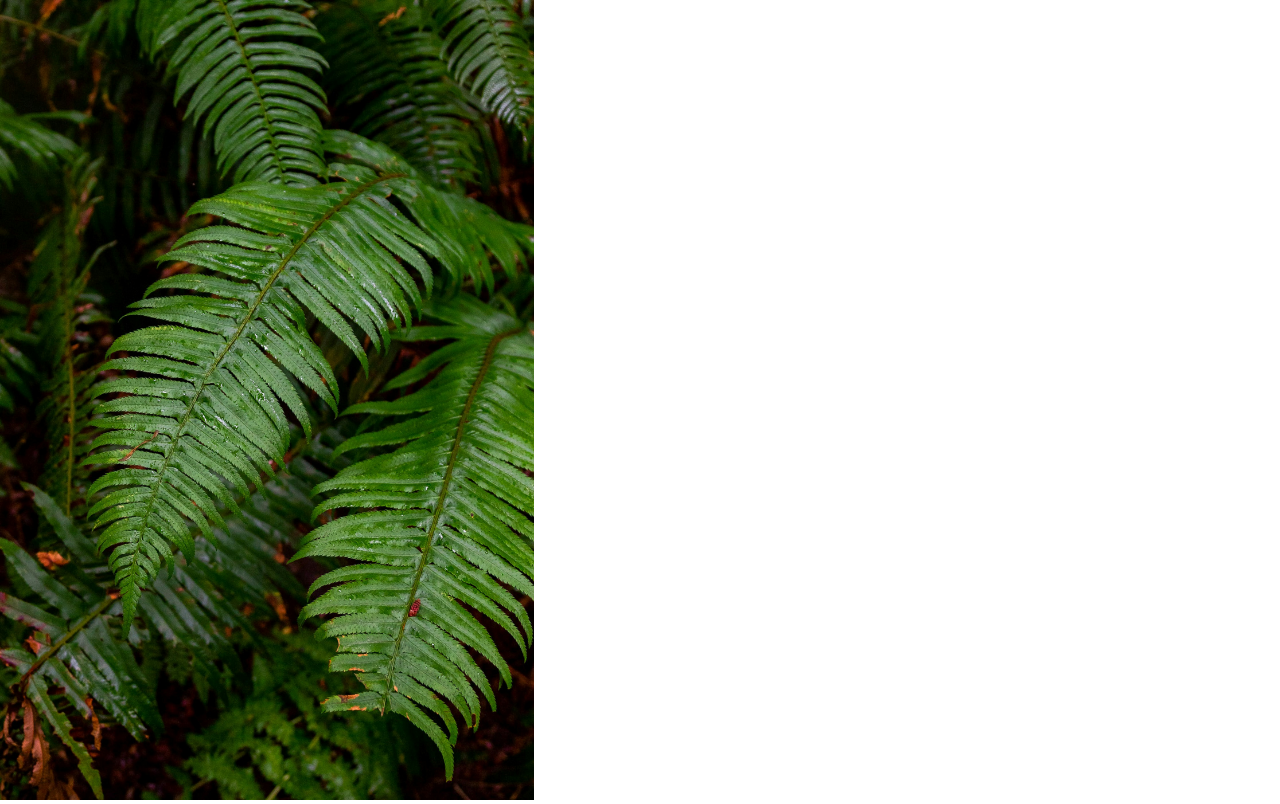
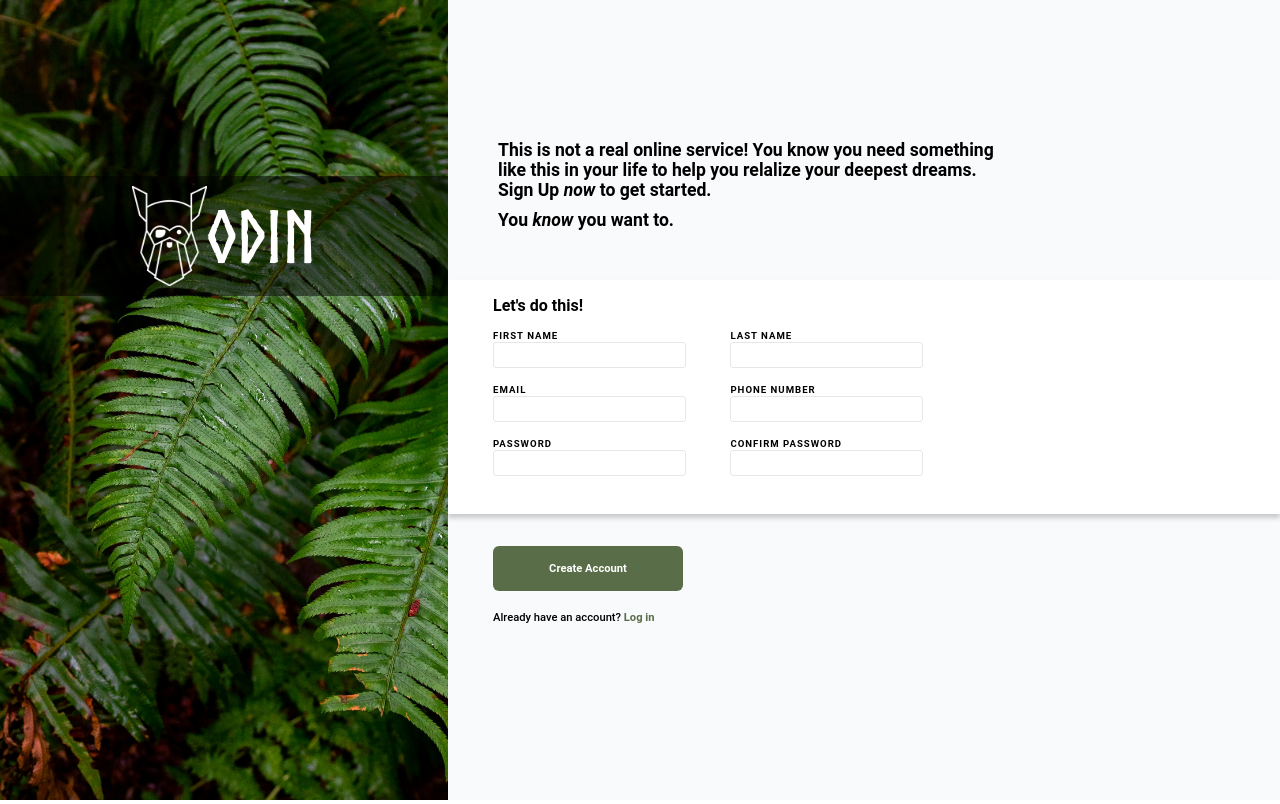
Before and after one commit to BeneSchlz/suf-top, a plain HTML site: page index.html in a window 1280 px wide. Shown: the top 804 px of the page. Drawn offline with Linux system fonts and the light colour scheme.

Commit message:
Added HTML and CSS

```diff
--- a/index.html
+++ b/index.html
@@ -7,26 +7,59 @@
     <link rel="stylesheet" href="./styles.css">
   </head>
   <body>
-    <div class="full-page">
-    <div class="container-right">
-         <img class="image1" src="./img/halie-west-25xggax4bSA-unsplash.jpg" alt="green-plants">
-         <div class="logo-container">
-         <img class="image2" src="./img/odin-lined.png" alt="odin-logo">
+    <div class="sidebar">
+      <div>
+        <img src="./img/odin-lined.png" alt="odinson" />
+        ODIN
       </div>
-      <div class="text">Odin</div>
-      <div class="img-rights">
-        <p>
-            Photo by
-            <a href="https://unsplash.com/@haliewestphoto">
-            Halie West</a>
-            on
-            <a href="https://unsplash.com/photos/green-leaf-plant-in-close-up-photography-25xggax4bSA">
-            Unsplash</a>
-        </p>
-        </div>
+  </div>
+
+  <div class="main-page">
+    <div class="info">
+      <p> This is not a real online service! You know you need something like
+        this in your life to help you relalize your deepest dreams. Sign Up
+        <em>now</em> to get started.</p>
+        <p>You <em>know</em> you want to.</p>
+    </div>
+    <form action="post">
+      <fieldset>
+        <p>Let's do this!</p>
+          <div class="container">
+              <div class="form">
+                  <div class="input">
+                    <label for="fname">FIRST NAME</label>
+                    <input type="text" name="user_fname" id="fname" required />
+                  </div>
+                  <div class="input">
+                    <label for="email">EMAIL</label>
+                    <input type="email" name="user_email" id="email" required />
+                  </div>
+                  <div class="input">
+                    <label for="pass">PASSWORD</label>
+                    <input type="password" name="user_pass" id="pass" required />
+                  </div>
+              </div>
+              <div class="form">
+                  <div class="input">
+                    <label for="lname">LAST NAME</label>
+                    <input type="text" name="user_lname" id="lname" required />
+                  </div>
+                  <div class="input">
+                    <label for="tel">PHONE NUMBER</label>
+                    <input type="tel" name="user_tel" id="tel" required />
+                  </div>
+                  <div class="input">
+                    <label for="cpass">CONFIRM PASSWORD</label>
+                    <input type="password" name="user_cpass" id="cpass" required />
+                  </div>
+              </div>
+          </div>
+      </fieldset>
+      <div class="button">
+          <button type="submit">Create Account</button>
+          <p>Already have an account? <a href="">Log in</a></p>
       </div>
-    </div>
-    <div class="container-left"></div>
+    </form>
   </div>
   </body>
 </html>
--- a/styles.css
+++ b/styles.css
@@ -1,6 +1,6 @@
 @font-face{
     font-family:"Norse";
-    src:url(./fonts/Norse-Bold.otf)
+    src: url(./fonts/Norse-Bold.otf);
 }
 
 *{
@@ -9,21 +9,165 @@
     margin: 0;
 }
 
-.full-page{
-    width:100vw;
-    height:100vh;
-    display: flex;
-    font-family: Arial, Helvetica, sans-serif;
+html {
+    height: 100%;
 }
 
-.container-right {
-    width: 33,33%;
-    height: 100%;
-    position: relative;
+p{
+    margin: 0px;
+    padding: 0px;
+    font-family: Roboto, sans-serif;
 }
 
-.container-right img {
-    display: block;
+body{
+    height: 100%;
     width: 100%;
+    display: flex;
+    margin: 0;
+}
+
+.sidebar{
+    width: 35%;
+    background-image: url(./img/halie-west-25xggax4bSA-unsplash.jpg);
+    background-size: cover;
+}
+
+.sidebar > div{
+    width: 100%;
+    height: 15%;
+    background-color: rgb(0, 0, 0,0.5);
+    color: white;
+    display: flex;
+    align-items: center;
+    justify-content: center;
+    padding: 10px;
+    box-sizing: border-box;
+    font-family: "Norse", sans-serif;
+    font-size: 4.5rem;
+    position: relative;
+    top: 22%;
+}
+
+.sidebar > div > img{
+    max-width: 100%;
+    max-height: 100%;
+}
+.main-page{
+    width: 65%;
+    display: flex;
+    flex-direction: column;
+    background-color:#f9fafc;
+}
+
+.main-page > .info{
+    display: flex;
+    flex-direction: column;
+    justify-content: end;
+    padding: 45px;
+    height: 35%;
+    box-sizing: border-box;
+}
+
+.info > p{
+    font-weight: bold;
+    max-width: 50ch;
+    margin:5px;
+    font-size: 1.1rem;
+    font-family: Roboto, sans-serif;
+}
+
+.main-page > form{
+    height: 65%;
+}
+
+fieldset{
+    display: flex;
+    flex-flow: column;
+    gap: 10px;
+    padding: 16px 45px;
+    height: 45%;
+    background-color: white;
+    border: 0;
+    box-sizing: border-box;
+    box-shadow: 0px 4px 5px rgba(0, 0, 0, 0.2);
+}
+
+fieldset > p {
+    font-weight: 700;
+}
+
+.container{
+    padding-top: 5px;
+    display: flex;
+    gap: 6%;
     height: 100%;
+
 }
+
+.form{
+    display: flex;
+    flex-direction: column;
+    gap: 16px;
+    width: 26%;
+}
+
+.input{
+    display: flex;
+    flex-direction: column;
+    gap:1px;
+    font-size: 0.6rem;
+    font-family: Roboto, sans-serif;
+    font-weight: 700;
+    letter-spacing: 1px;
+}
+
+input{
+    width: 100%;
+    height: 26px;
+    border: 1px solid #E5E7EB;
+    border-radius: 3px;
+    box-sizing: border-box;
+}
+
+.button{
+    margin:32px 45px ;
+}
+
+.button > p{
+    margin-top:20px;
+    font-size: 0.7rem;
+    font-weight: 500;
+}
+
+button{
+    border: 0;
+    width: 190px;
+    height: 45px;
+    border-radius: 6px;
+    background-color: #596D48;
+    color: white;
+    font-size: 0.7rem;
+    font-family: Roboto, sans-serif;
+    font-weight: bold;
+}
+
+a{
+    color: #596D48;
+    font-size: 0.7rem;
+    font-family: Roboto, sans-serif;
+    font-weight: bold;
+    text-decoration: none;
+}
+
+input:focus-visible{
+    border: 1px solid blue;
+    border-radius: 3px;
+    outline: none !important;
+    box-shadow: 3px 3px 5px rgba(0, 0, 0, 0.1);
+}
+
+
+input[type=password]:invalid:focus{
+    border: 1px solid red;
+    border-radius: 3px;
+}
```
